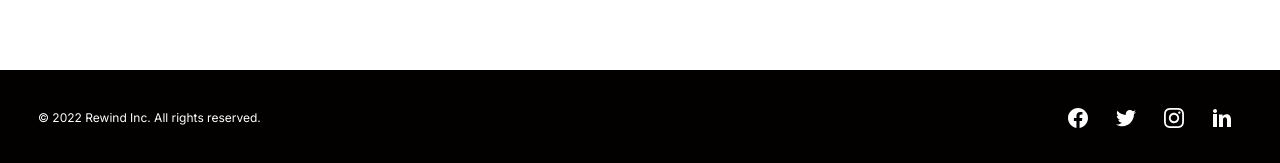
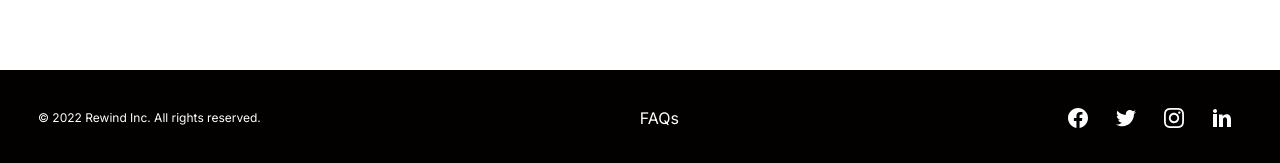
Before and after one commit to Ayoazeez26/rewind-landing, a Nuxt app: page / in a window 1280 px wide. Shown: the part 4163-4326 px from the top of the page. Built offline with nearby package versions, Linux system fonts and the light colour scheme.

Commit message:
added faq

```diff
--- a/components/AppFooter.vue
+++ b/components/AppFooter.vue
@@ -5,10 +5,13 @@ export default {
 
 <template>
   <footer id="footer" class="bg-black mx-auto mt-5">
-    <div class="container-gravy flex flex-col-reverse md:flex-row justify-between md:items-center footer relative mx-auto rounded-lg px-10 py-7">
+    <div class="container-gravy flex flex-col-reverse md:flex-row justify-between items-center footer relative mx-auto rounded-lg px-10 py-7">
       <p class="text-xs copy text-white">
         © 2022 Rewind Inc. All rights reserved.
       </p>
+      <a href="https://splish.notion.site/REWIND-FAQ-a4b30fcde63d43cd9185ff9edb3a4c1f" target="_blank" class="text-white mb-3 md:mb-0">
+        FAQs
+      </a>
       <div class="flex justify-between items-center max-w-min">
         <a href="https://www.facebook.com" target="_blank" class="item w-10 h-10 flex items-center justify-center">
           <img src="@/assets/icons/facebook.svg" alt="Facebook Icon" class="">
```
